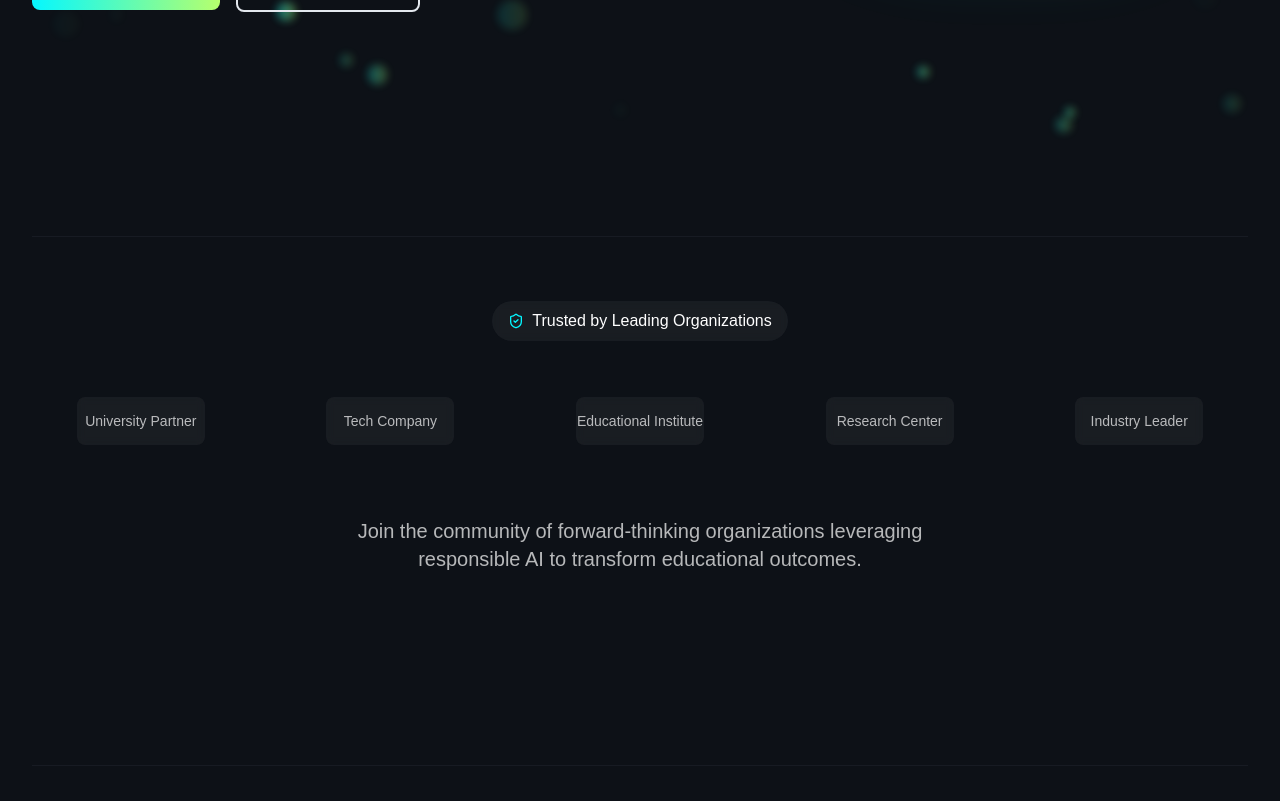
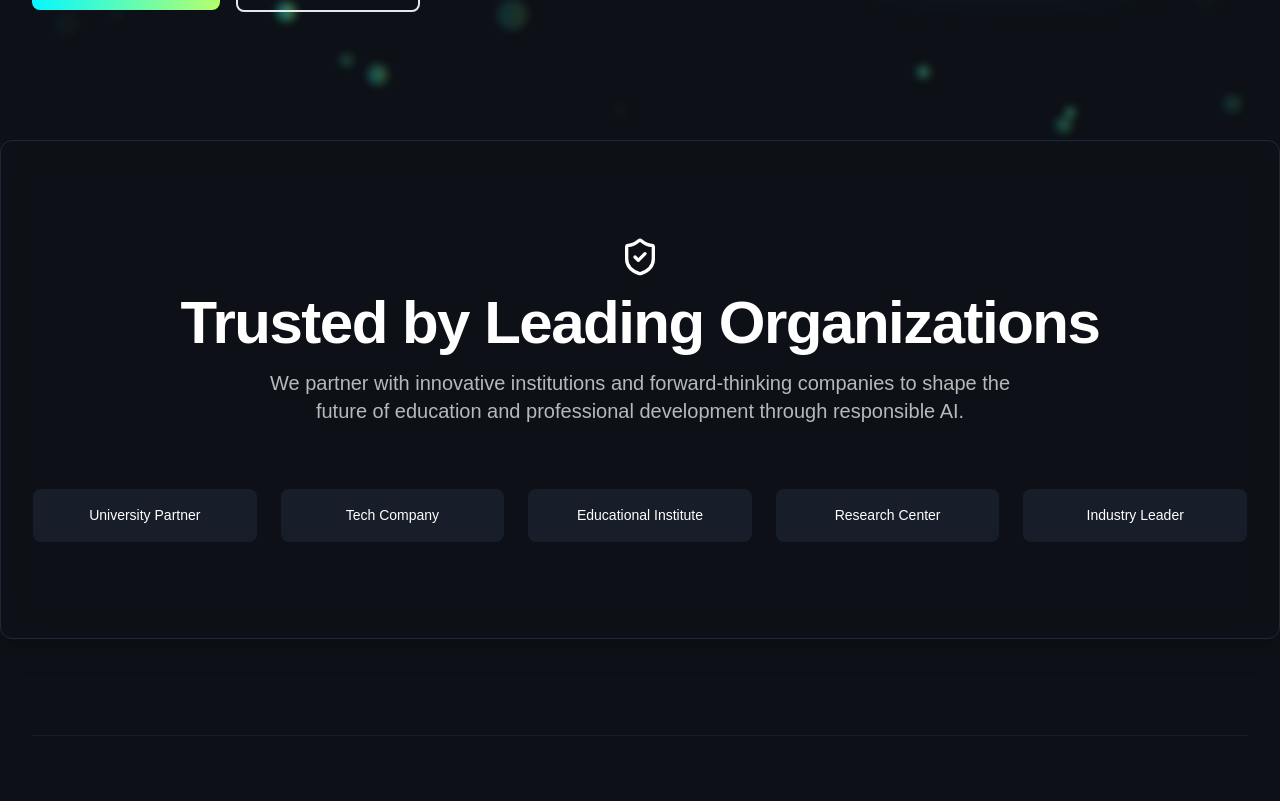
Before and after one commit to UzyOrg/Celesta, a Next.js app: page / in a window 1280 px wide. Shown: the part 639-1440 px from the top of the page. Built offline with nearby package versions, Linux system fonts and the light colour scheme.

Commit message:
se agregaron los terminos de privacidad y se agrego la trustSection

```diff
--- /dev/null
+++ b/src/app/privacy-policy/page.tsx
@@ -0,0 +1,46 @@
+// src/app/privacy-policy/page.tsx
+import fs from 'fs';
+import path from 'path';
+import Container from '@/components/Container';
+import { headingStyles, opacityVariants, textStyles } from '@/styles/typography';
+
+const PrivacyPolicyPage = () => {
+  // process.cwd() is the root of the Next.js project (Celesta directory)
+  // termly.html is in the parent directory of Celesta (project-edTech)
+  const filePath = path.join(process.cwd(), '..', 'termly.html');
+  let htmlContent = '';
+  let errorLoading = false;
+
+  try {
+    htmlContent = fs.readFileSync(filePath, 'utf8');
+  } catch (error) {
+    console.error('Error reading privacy policy file (termly.html):', error);
+    errorLoading = true;
+  }
+
+  if (errorLoading) {
+    return (
+      <Container>
+        <article className="mx-auto py-12 md:py-16 lg:py-20 text-center">
+          <h1 className={`${headingStyles.h1} ${opacityVariants.primary} mb-6`}>
+            Privacy Policy
+          </h1>
+          <p className={`${textStyles.largeBody} ${opacityVariants.secondary} text-red-500`}>
+            We encountered an issue loading the privacy policy. Please try again later or contact support.
+          </p>
+        </article>
+      </Container>
+    );
+  }
+
+  return (
+    <Container>
+      {/* Adding a wrapper for some padding, assuming termly.html might not have its own full-page layout margins */}
+      <div className="py-8 md:py-12 lg:py-16">
+        <div dangerouslySetInnerHTML={{ __html: htmlContent }} />
+      </div>
+    </Container>
+  );
+};
+
+export default PrivacyPolicyPage;
--- a/src/components/Footer.tsx
+++ b/src/components/Footer.tsx
@@ -1,5 +1,6 @@
 import React from 'react';
-import { Lightbulb, Twitter, Linkedin, Youtube, Instagram } from 'lucide-react';
+import Link from 'next/link';
+import { Twitter, Linkedin, Youtube, Instagram, Lightbulb } from 'lucide-react';
 import Container from './Container';
 import { headingStyles, textStyles, opacityVariants } from '@/styles/typography';
 
@@ -12,7 +13,7 @@ const Footer: React.FC = () => {
             <div className="flex items-center mb-4">
               <Lightbulb className="w-6 h-6 text-turquoise" />
               <span className="ml-2 text-xl font-inter-tight font-black bg-gradient-to-r from-turquoise to-lime bg-clip-text text-transparent">
-                EduTech<span className="text-sm">AI</span>
+                Celestea<span className="text-sm">AI</span>
               </span>
             </div>
             <p className={`${textStyles.body} ${opacityVariants.secondary} mb-6`}>
@@ -71,7 +72,7 @@ const Footer: React.FC = () => {
             <h3 className={`${headingStyles.subsection} text-white mb-4`}>Legal</h3>
             <ul className="space-y-2">
               <li><a href="#" className={`${textStyles.body} ${opacityVariants.secondary} hover:text-turquoise transition-colors`}>Terms</a></li>
-              <li><a href="#" className={`${textStyles.body} ${opacityVariants.secondary} hover:text-turquoise transition-colors`}>Privacy</a></li>
+              <li><Link href="/privacy-policy" className={`${textStyles.body} ${opacityVariants.secondary} hover:text-turquoise transition-colors`}>Privacy Policy</Link></li>
               <li><a href="#" className={`${textStyles.body} ${opacityVariants.secondary} hover:text-turquoise transition-colors`}>Cookies</a></li>
               <li><a href="#" className={`${textStyles.body} ${opacityVariants.secondary} hover:text-turquoise transition-colors`}>Licenses</a></li>
               <li><a href="#" className={`${textStyles.body} ${opacityVariants.secondary} hover:text-turquoise transition-colors`}>Settings</a></li>
@@ -81,7 +82,7 @@ const Footer: React.FC = () => {
 
         <div className="pt-8 flex flex-col md:flex-row items-center justify-between">
           <p className={`${textStyles.small} ${opacityVariants.tertiary} mb-4 md:mb-0`}>
-            &copy; {new Date().getFullYear()} EduTechAI. All rights reserved.
+            &copy; {new Date().getFullYear()} Celestea. All rights reserved.
           </p>
           <div className="flex space-x-6">
             <a href="#" className={`${textStyles.small} ${opacityVariants.tertiary} hover:text-turquoise transition-colors`}>Terms</a>
--- a/src/components/Navbar.tsx
+++ b/src/components/Navbar.tsx
@@ -32,7 +32,7 @@ const Navbar: React.FC = () => {
           <div className="flex items-center">
             <Lightbulb className="w-8 h-8 text-turquoise" />
             <span className="ml-2 text-2xl font-general-sans font-black bg-gradient-to-r from-turquoise to-lime bg-clip-text text-transparent">
-              EduTech<span className="text-base">AI</span>
+              Celestea<span className="text-base">AI</span>
             </span>
           </div>
 
--- a/src/components/TrustSection.tsx
+++ b/src/components/TrustSection.tsx
@@ -1,6 +1,6 @@
 import React from 'react';
 import { motion } from 'framer-motion';
-import { textStyles, opacityVariants } from '../styles/typography';
+import { textStyles, headingStyles, opacityVariants } from '../styles/typography';
 import { ShieldCheck } from 'lucide-react';
 import Container from './Container';
 
@@ -13,54 +13,59 @@ const trustLogos = [
 ];
 
 const TrustSection: React.FC = () => {
+  const sectionAnimation = {
+    hidden: { opacity: 0, y: 20 },
+    visible: { opacity: 1, y: 0, transition: { duration: 0.5 } },
+  };
+
+  const logoAnimation = {
+    hidden: { opacity: 0, scale: 0.8 },
+    visible: (custom: number) => ({
+      opacity: 1,
+      scale: 1,
+      transition: { delay: custom * 0.15 + 0.3, duration: 0.4 }, // Staggered delay
+    }),
+  };
+
   return (
-    <section className="pt-24 pb-24">
+    <motion.section
+      className="py-16 md:py-24 bg-opacity-50 backdrop-filter backdrop-blur-lg border border-gray-700/50 rounded-xl shadow-xl"
+      variants={sectionAnimation}
+      initial="hidden"
+      whileInView="visible"
+      viewport={{ once: true, amount: 0.2 }}
+    >
       <Container>
-        <div className="border-t border-[#1A1E26]/80 pt-16">
-          <div className="text-center mb-12">
+        <div className="text-center mb-12 md:mb-16">
+          <ShieldCheck className={`w-10 h-10 ${opacityVariants.primary} mx-auto mb-4 text-turquoise`} />
+          <h2 className={`${headingStyles.h2} ${opacityVariants.primary}`}>
+            Trusted by Leading Organizations
+          </h2>
+          <p className={`${textStyles.largeBody} ${opacityVariants.secondary} mt-4 max-w-3xl mx-auto`}>
+            We partner with innovative institutions and forward-thinking companies to shape the future of education and professional development through responsible AI.
+          </p>
+        </div>
+        <div className="grid grid-cols-2 sm:grid-cols-3 md:grid-cols-4 lg:grid-cols-5 gap-x-6 gap-y-8 items-center">
+          {trustLogos.map((logo, index) => (
             <motion.div
-              initial={{ opacity: 0, y: 20 }}
-              whileInView={{ opacity: 1, y: 0 }}
-              transition={{ duration: 0.5 }}
-              viewport={{ once: true }}
-              className={`${textStyles.small} ${opacityVariants.secondary} font-medium inline-flex items-center px-4 py-2 rounded-full bg-white/5 backdrop-blur-sm`}
+              key={logo.name}
+              className={`flex flex-col items-center justify-center text-center p-4 rounded-lg bg-gray-800/60 hover:bg-gray-700/80 transition-colors duration-300`}
+              custom={index}
+              variants={logoAnimation}
+              initial="hidden"
+              whileInView="visible"
+              viewport={{ once: true, amount: 0.5 }}
             >
-              <ShieldCheck className="w-4 h-4 mr-2 text-turquoise" />
-              <span className={`${textStyles.button} ${opacityVariants.primary}`}>Trusted by Leading Organizations</span>
+              {/* Placeholder for actual logos - using text for now */}
+              {/* <img src={`/logos/${logo.name.toLowerCase().replace(/\s+/g, '-')}.svg`} alt={logo.name} className="h-12 mb-2 filter grayscale hover:grayscale-0 transition-all" /> */}
+              <span className={`${textStyles.small} ${opacityVariants.primary} font-medium`}>
+                {logo.name}
+              </span>
             </motion.div>
-          </div>
-
-          <div className="grid grid-cols-2 md:grid-cols-5 gap-8 items-center justify-items-center">
-            {trustLogos.map((logo, index) => (
-              <motion.div
-                key={index}
-                initial={{ opacity: 0, y: 20 }}
-                whileInView={{ opacity: 1, y: 0 }}
-                transition={{ duration: 0.5, delay: logo.delay }}
-                viewport={{ once: true }}
-                className="flex items-center justify-center h-16 w-full"
-              >
-                <div className="h-12 w-32 rounded-lg bg-white/5 backdrop-blur-sm flex items-center justify-center">
-                  <span className={`${textStyles.small} ${opacityVariants.secondary} font-medium`}>{logo.name}</span>
-                </div>
-              </motion.div>
-            ))}
-          </div>
-
-          <motion.div
-            initial={{ opacity: 0, y: 20 }}
-            whileInView={{ opacity: 1, y: 0 }}
-            transition={{ duration: 0.5, delay: 0.3 }}
-            viewport={{ once: true }}
-            className="mt-16 text-center"
-          >
-            <p className={`${textStyles.largeBody} ${opacityVariants.secondary} max-w-2xl mx-auto`}>
-              Join the community of forward-thinking organizations leveraging responsible AI to transform educational outcomes.
-            </p>
-          </motion.div>
+          ))}
         </div>
       </Container>
-    </section>
+    </motion.section>
   );
 };
 
```
Also changed, not shown: src/app/ai-transparencia/page.tsx (added, +59 -0 lines).
